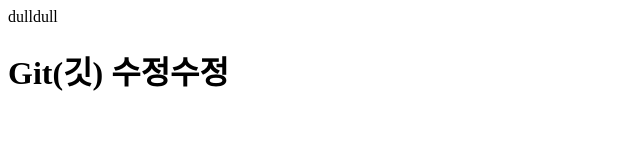
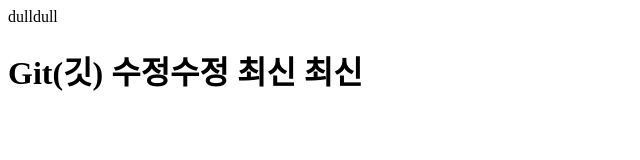
Before and after one commit to load7carry8/opentutorial_git, a plain HTML site: page index.html in a window 1280 px wide. Shown: the whole page, without its empty margins (0-640 px from the left). Drawn offline with Linux system fonts and the light colour scheme.

Commit message:
Revert "Revert "asdasd""
This reverts commit 895e0cd397e59e01fdf4dde7cd7f26afc91ccf7e.

```diff
--- a/index.html
+++ b/index.html
@@ -3,7 +3,7 @@ dulldull
 <html>
     <body>
         <h1>
-            Git(깃) 수정수정
+            Git(깃) 수정수정 최신 최신
         </h1>
     </body>
 </html>
```
Also changed, not shown: 1 other file.
